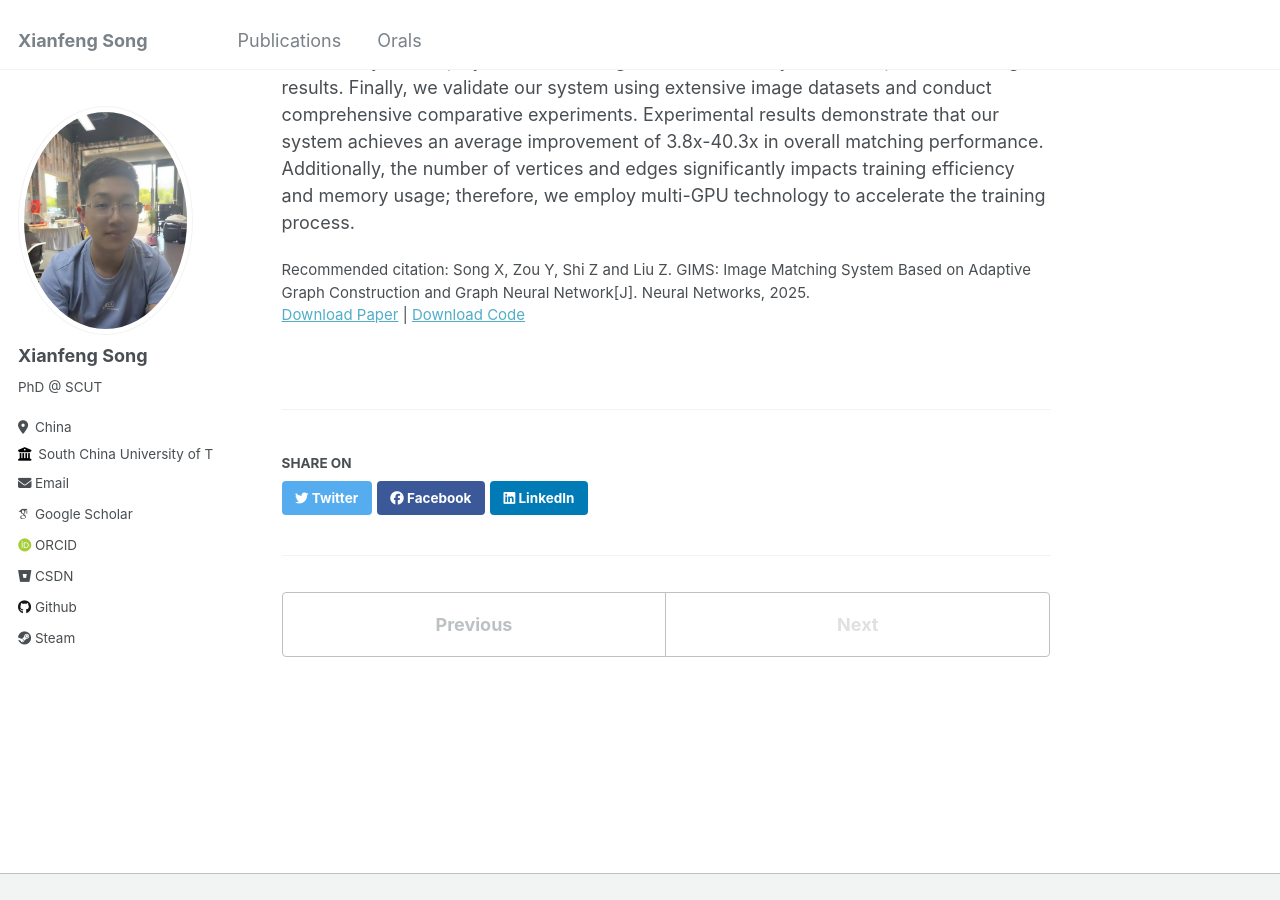
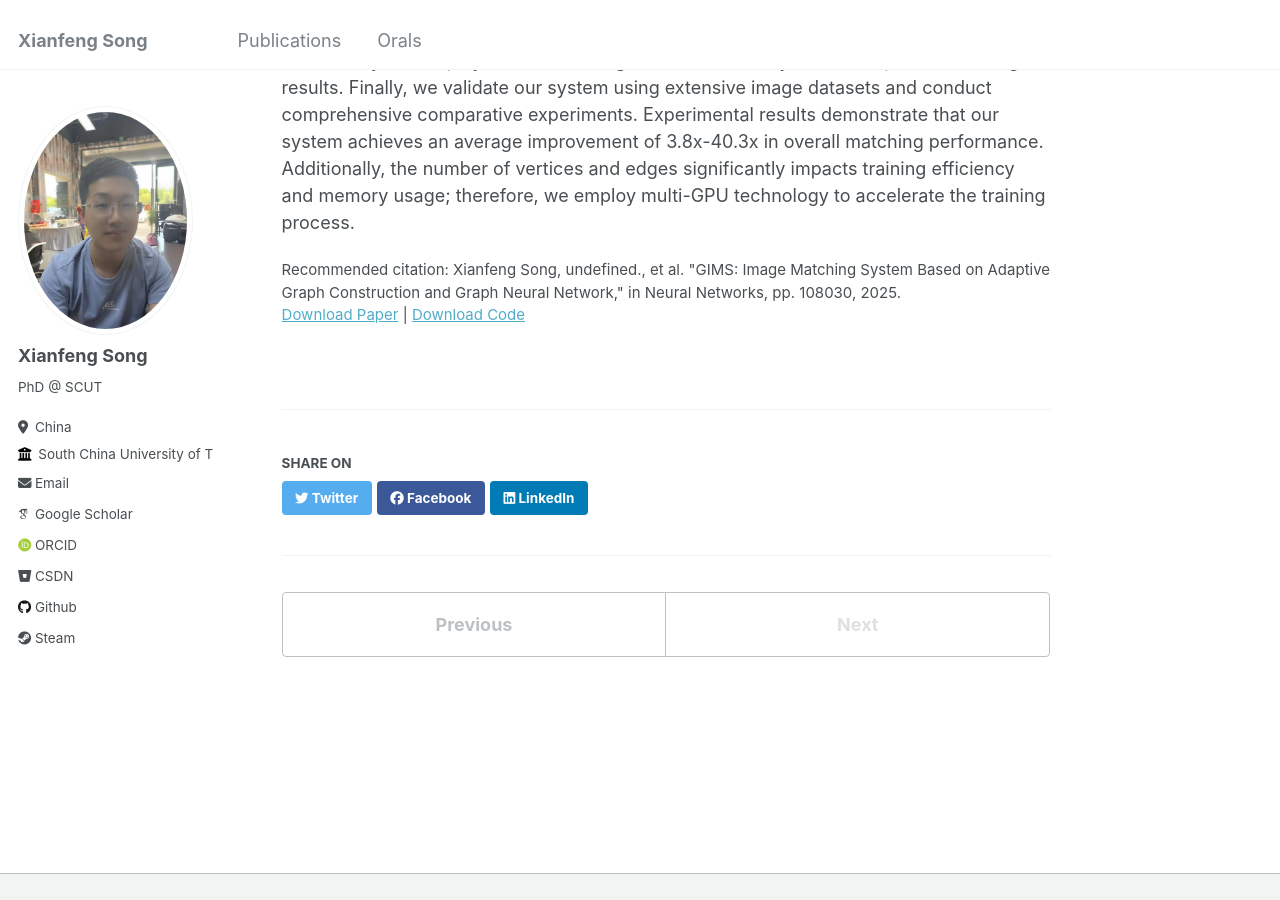
Before and after one commit to songxf1024/songxf1024.github.io, a Jekyll site: the page built from _publications/NN25GIMS.md, in a window 1280 px wide and 900 px high, scrolled down 753 px. Built offline with Jekyll 4.4.1, drawn with Linux system fonts in a browser that asks for light colours; some web fonts are replaced.

Commit message:
Update NN25GIMS.md

```diff
--- a/_publications/NN25GIMS.md
+++ b/_publications/NN25GIMS.md
@@ -2,11 +2,11 @@
 title: "GIMS: Image Matching System Based on Adaptive Graph Construction and Graph Neural Network"
 collection: publications
 permalink: /publications/GIMS
-date: 2025-8-23
+date: 2025-8-28
 venue: 'Neural Networks'
 paperurl: 'https://arxiv.org/abs/2412.18221'
 codeurl: 'https://github.com/songxf1024/GIMS'
-citation: 'Song X, Zou Y, Shi Z and Liu Z. GIMS: Image Matching System Based on Adaptive Graph Construction and Graph Neural Network[J]. Neural Networks, 2025.'
+citation: 'Xianfeng Song, undefined., et al. "GIMS: Image Matching System Based on Adaptive Graph Construction and Graph Neural Network," in Neural Networks, pp. 108030, 2025.'
 ---
 
 <div style="gap: 10px; display: flex; flex-direction: column; align-items: center;">
```
